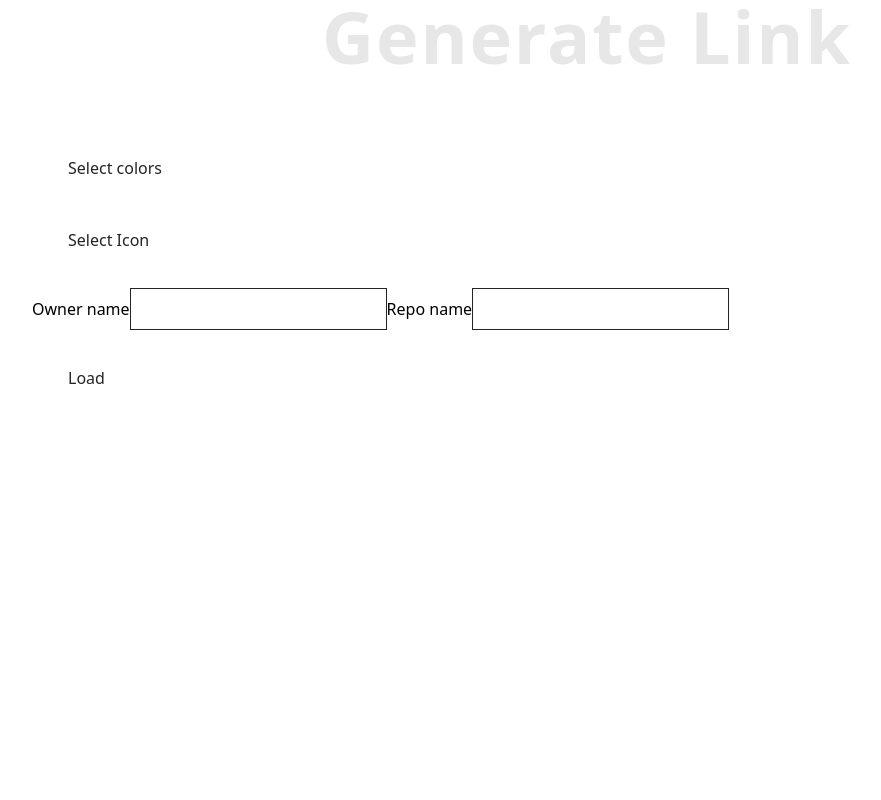
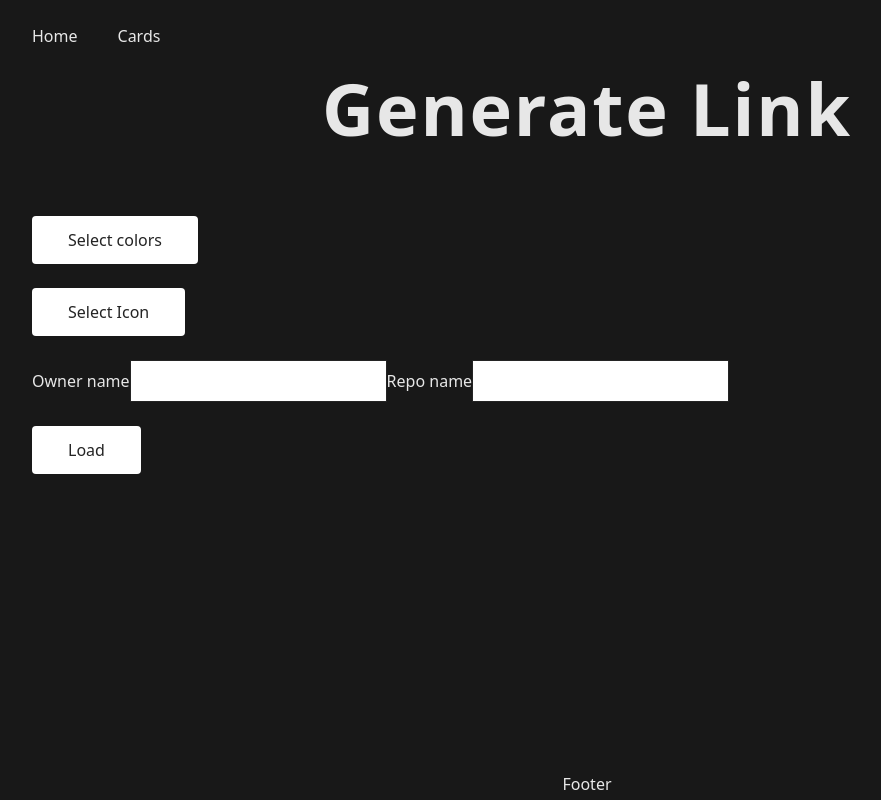
Before and after one commit to goatslacker22/superchat-frontend, a Next.js app: page / in a window 1280 px wide. Shown: the whole page, without its empty margins (53-934 px from the left). Built offline with nearby package versions, Linux system fonts and the light colour scheme; no server answers.

Commit message:
Change layout

```diff
--- /dev/null
+++ b/src/components/layout/index.tsx
@@ -0,0 +1,19 @@
+import React from 'react';
+
+import Footer from './footer';
+import Header from './header';
+
+interface Props {
+  children: React.ReactNode;
+}
+
+const Layout: React.FC<Props> = ({ children }) => {
+  return (
+    <div className='h-screen flex flex-col justify-between bg-gray-400 text-light-500'>
+      <Header />
+      {children}
+      <Footer />
+    </div>
+  );
+};
+export default Layout;
--- a/src/pages/_app.tsx
+++ b/src/pages/_app.tsx
@@ -2,13 +2,17 @@ import { ApolloProvider } from '@apollo/client';
 import { AppProps } from 'next/app';
 
 import '@/styles/globals.css';
+
+import Layout from '@/components/layout';
 
 import client from '@/../lib/apolloClients';
 
 function MyApp({ Component, pageProps }: AppProps) {
   return (
     <ApolloProvider client={client}>
-      <Component {...pageProps} />
+      <Layout>
+        <Component {...pageProps} />
+      </Layout>
     </ApolloProvider>
   );
 }
```
